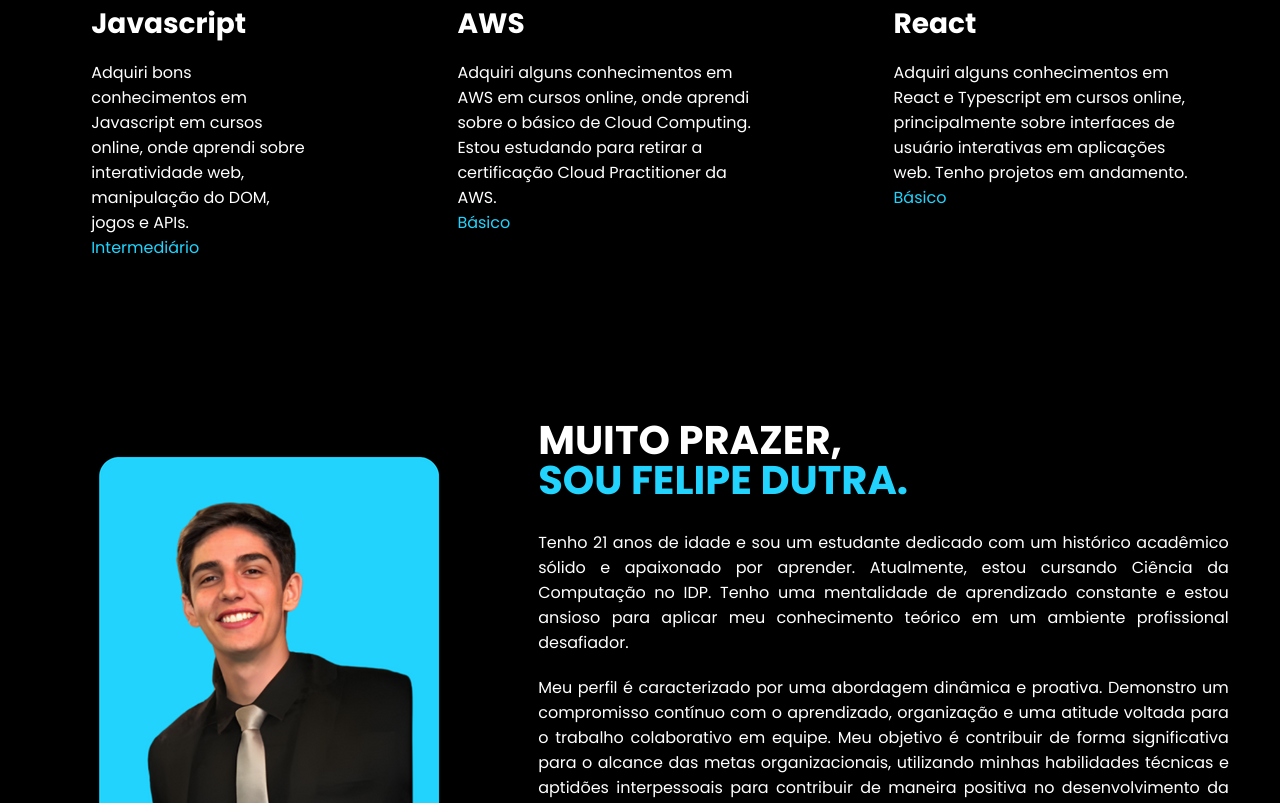
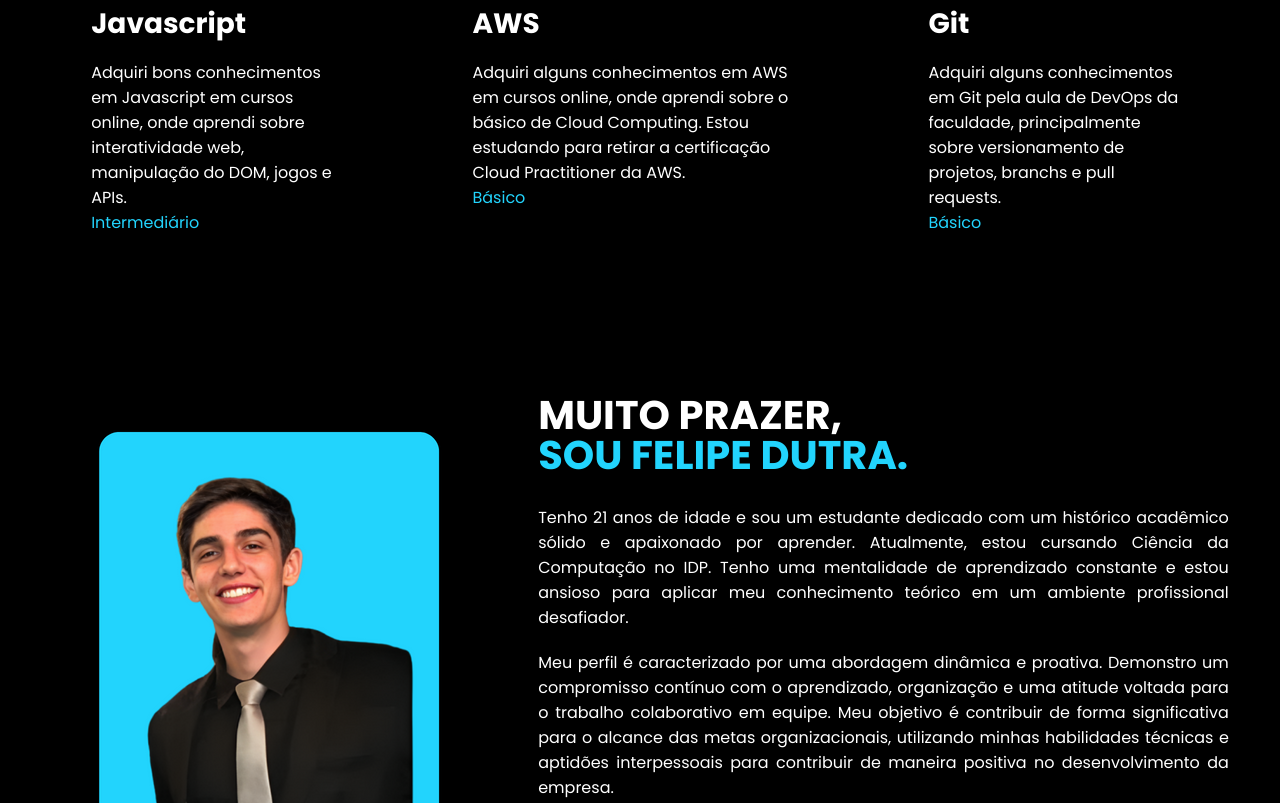
Before and after one commit to dutra-felipe/Portfolio, a plain HTML site: page index.html in a window 1280 px wide. Shown: the part 1642-2445 px from the top of the page. Drawn offline with nearby package versions, Linux system fonts and the light colour scheme.

Commit message:
Update index.html

```diff
--- a/index.html
+++ b/index.html
@@ -100,8 +100,8 @@
                     </div>
                     <div class="especialidades-box">
                         <i class="bi bi-git"></i>
-                        <h3>React</h3>
-                        <p>Adquiri alguns conhecimentos em React e Typescript em cursos online, principalmente sobre interfaces de usuário interativas em aplicações web. Tenho projetos em andamento.</p>
+                        <h3>Git</h3>
+                        <p>Adquiri alguns conhecimentos em Git pela aula de DevOps da faculdade, principalmente sobre versionamento de projetos, branchs e pull requests.</p>
                         <p><span>Básico</span></p>
                     </div>
                 </div>
```
